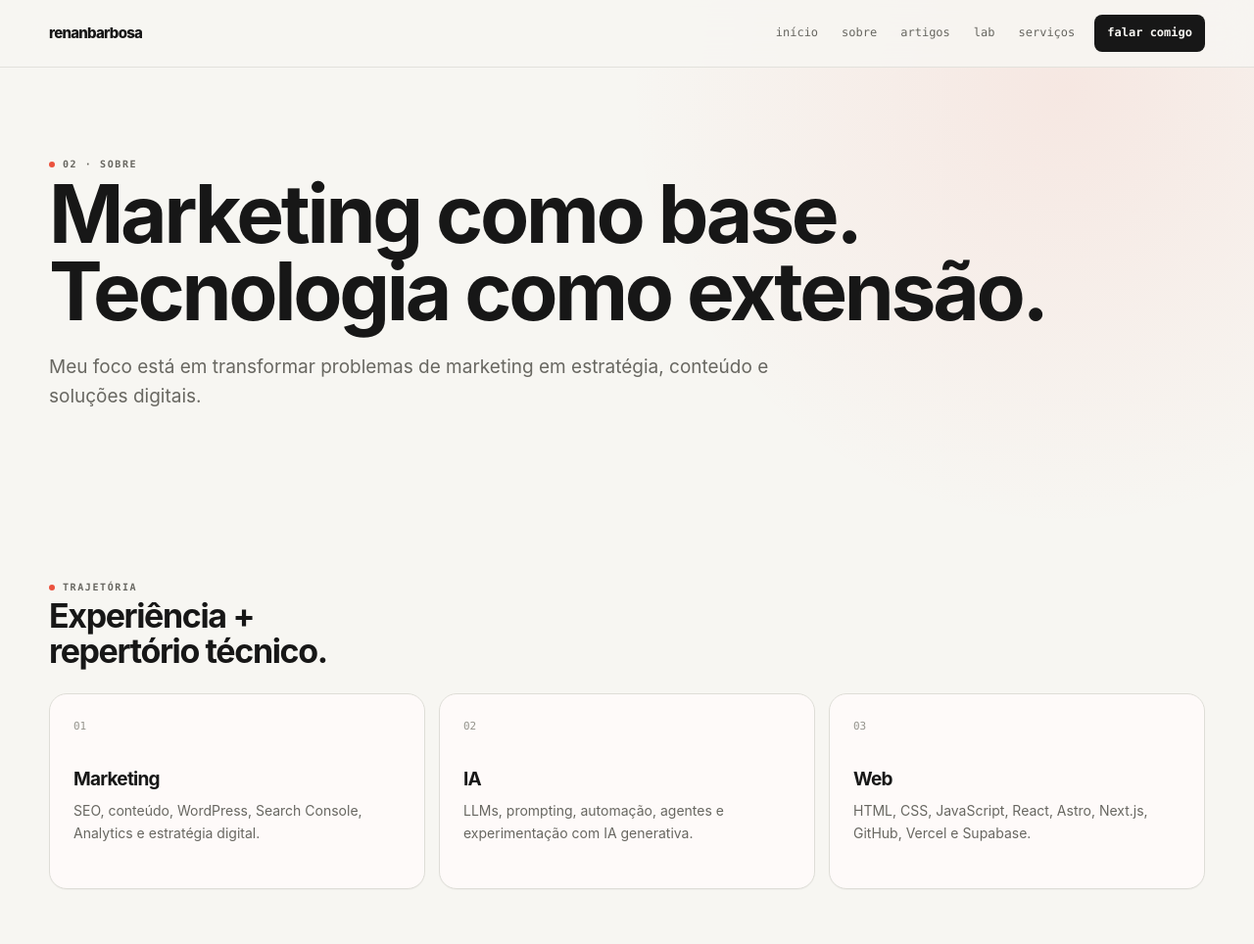
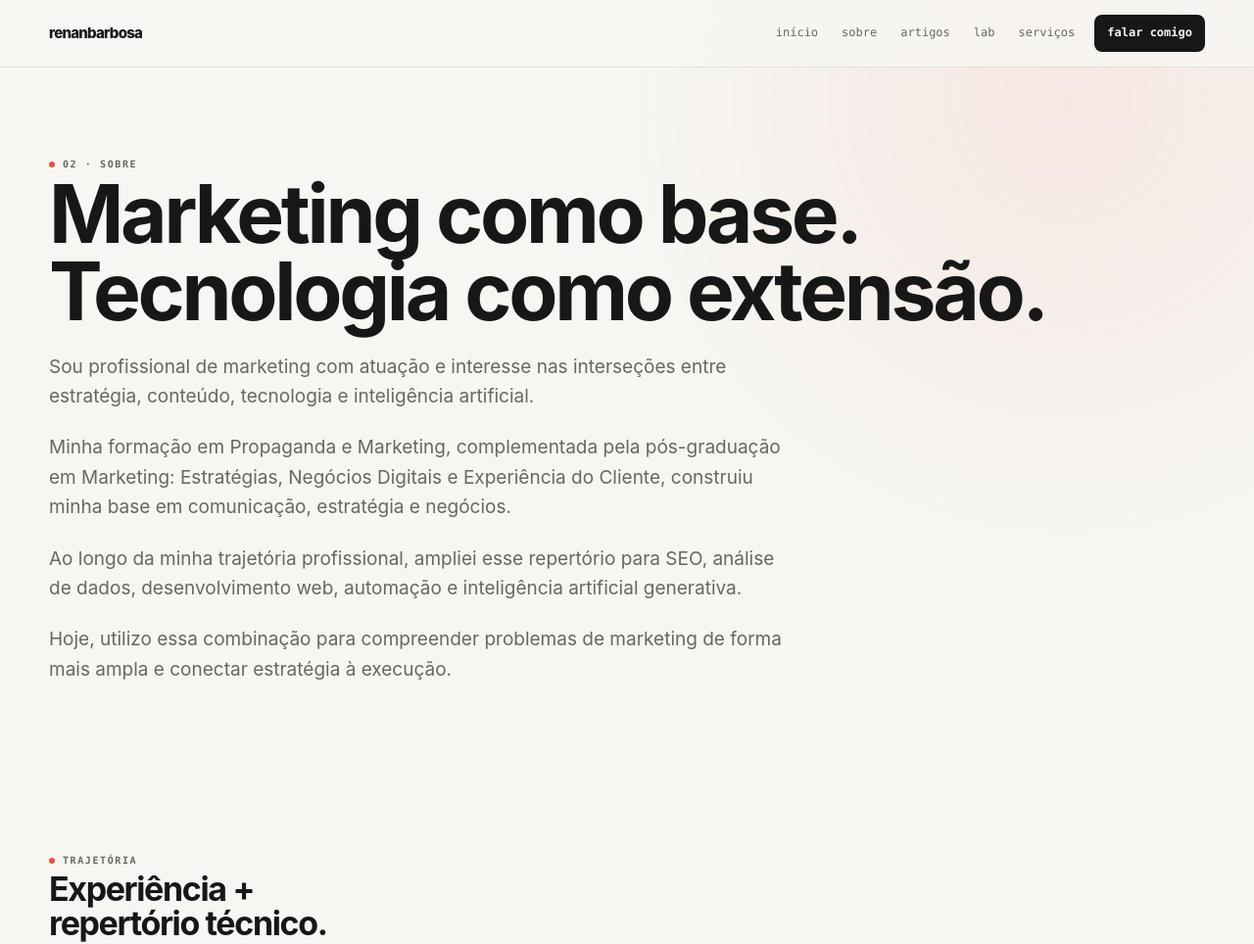
Before and after one commit to Blooberzin/site-portfolio, an Astro site in the folder site/: page /sobre in a window 1280 px wide. Shown: the top 964 px of the page at 98% size. Built offline with nearby package versions, Linux system fonts and the light colour scheme; Astro itself is replaced by a stand-in of ours.

Commit message:
Revise marketing summary in sobre.astro
Updated the marketing summary to reflect professional background and skills.

```diff
--- a/site/src/pages/sobre.astro
+++ b/site/src/pages/sobre.astro
@@ -10,7 +10,10 @@ import { perfil } from "../dados/perfil";
   <section class="env abertura">
     <span class="rotulo">02 · sobre</span>
     <h1 class="linha-um">Marketing como base. Tecnologia como extensão.</h1>
-    <p class="resumo">Meu foco está em transformar problemas de marketing em estratégia, conteúdo e soluções digitais.</p>
+    <p class="resumo">Sou profissional de marketing com atuação e interesse nas interseções entre estratégia, conteúdo, tecnologia e inteligência artificial.</p>
+    <p class="resumo">Minha formação em Propaganda e Marketing, complementada pela pós-graduação em Marketing: Estratégias, Negócios Digitais e Experiência do Cliente, construiu minha base em comunicação, estratégia e negócios.</p>
+    <p class="resumo">Ao longo da minha trajetória profissional, ampliei esse repertório para SEO, análise de dados, desenvolvimento web, automação e inteligência artificial generativa.</p>
+    <p class="resumo">Hoje, utilizo essa combinação para compreender problemas de marketing de forma mais ampla e conectar estratégia à execução.</p>
   </section>
 
   <section class="env secao">
```
